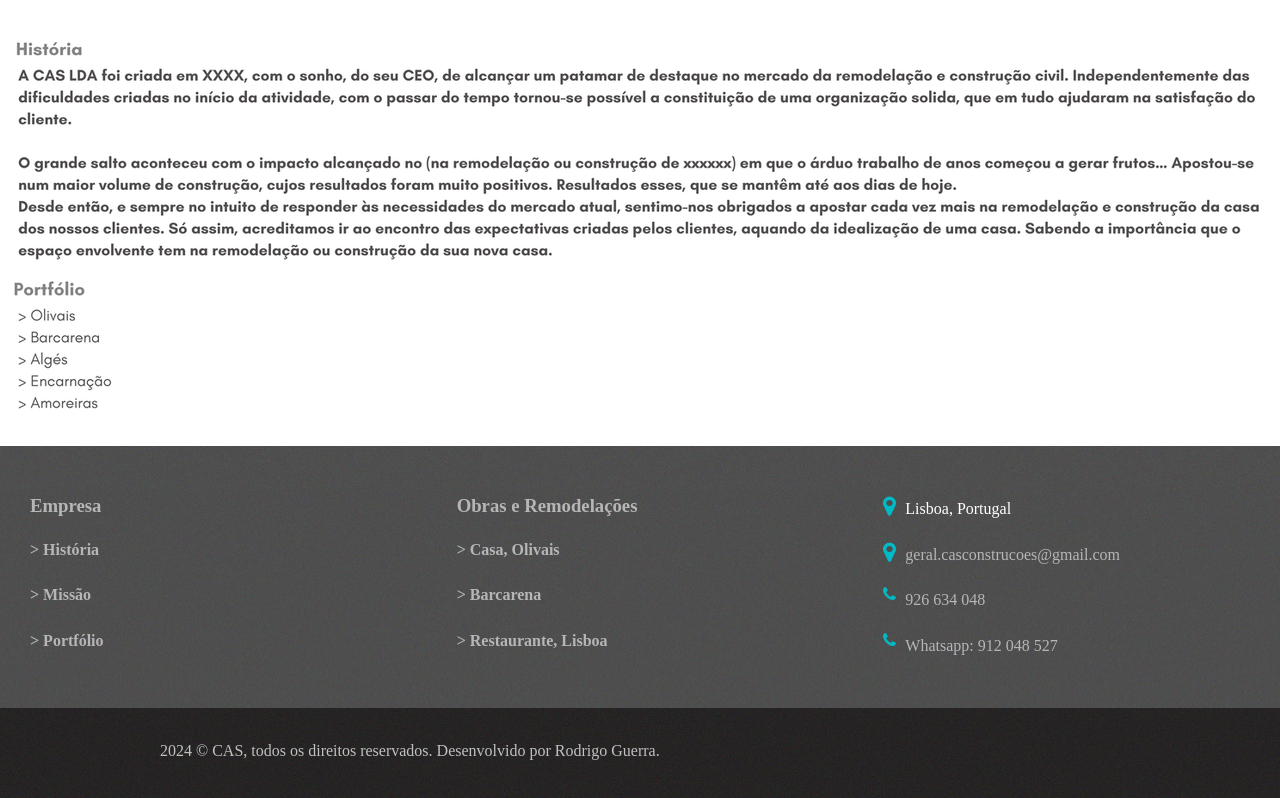
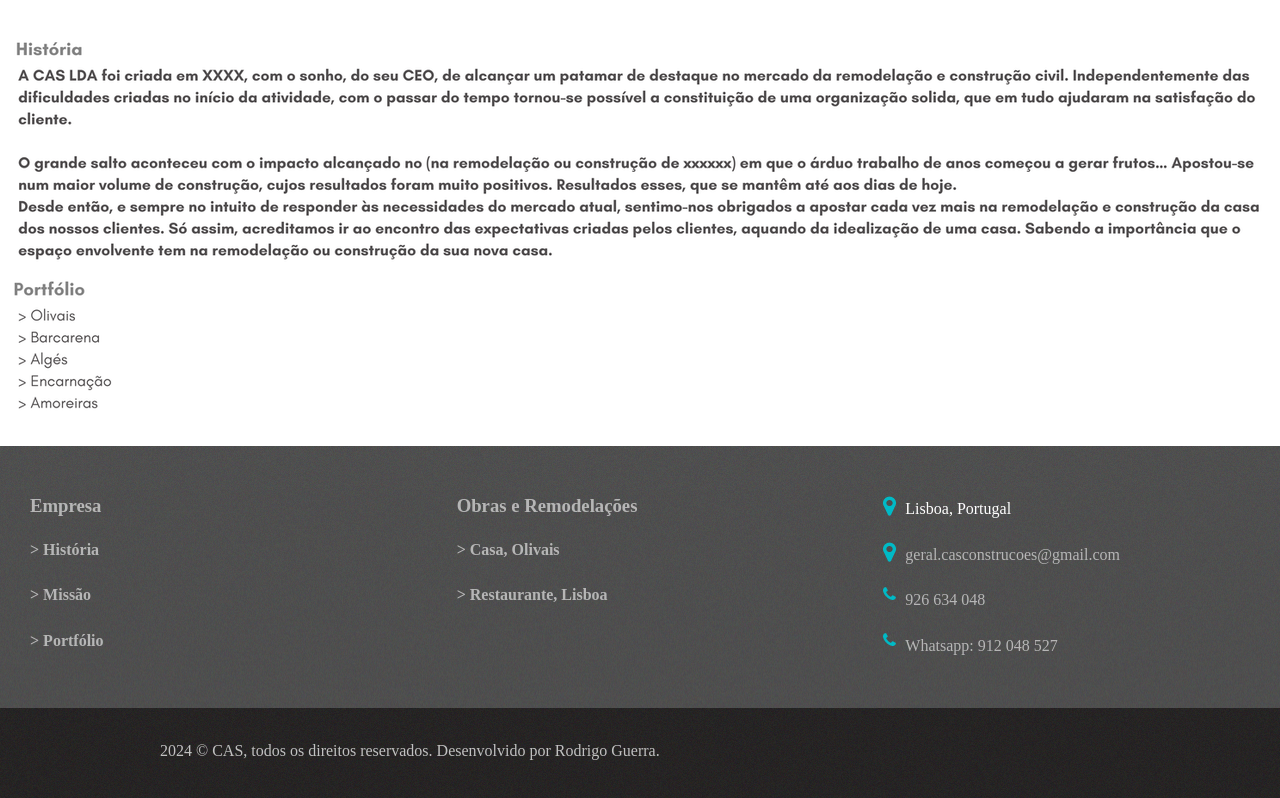
Before and after one commit to CASConstrucoes/CASContrucoes, a plain HTML site: page Sobre.html in a window 1280 px wide. Shown: the part 701-1499 px from the top of the page. Drawn offline with Linux system fonts and the light colour scheme.

Commit message:
Update Sobre.html

```diff
--- a/Sobre.html
+++ b/Sobre.html
@@ -104,7 +104,6 @@
                 <div class="col-4">
                     <h3><b>Obras e Remodelações</b></h3>
                     <a href="./Olivais.html"><p><b>> Casa, Olivais</b></p></a>
-                    <a href="./Barcarena.html"><p><b>> Barcarena</b></p></a>
                     <a href="./Algés.html"><p><b>> Restaurante, Lisboa</b></p></a>
                 </div>
                 <div class="col-4">
```
